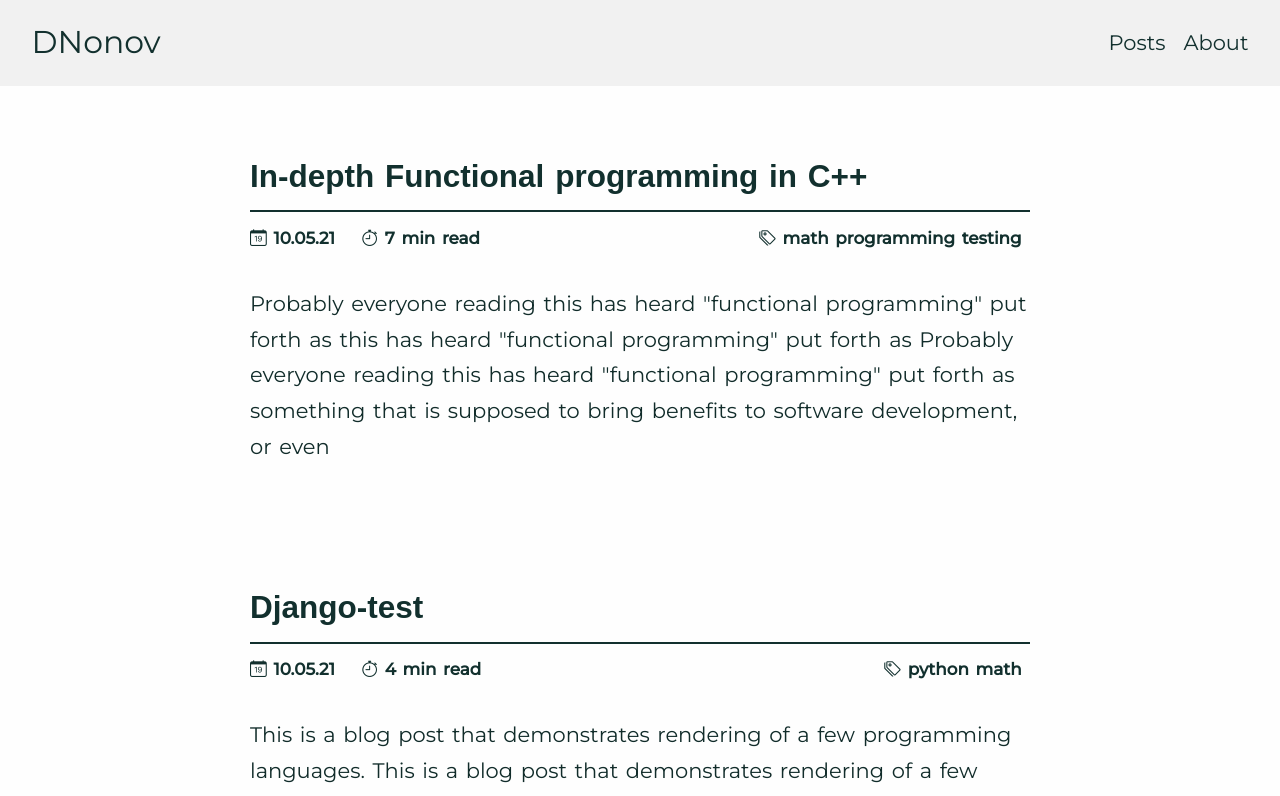
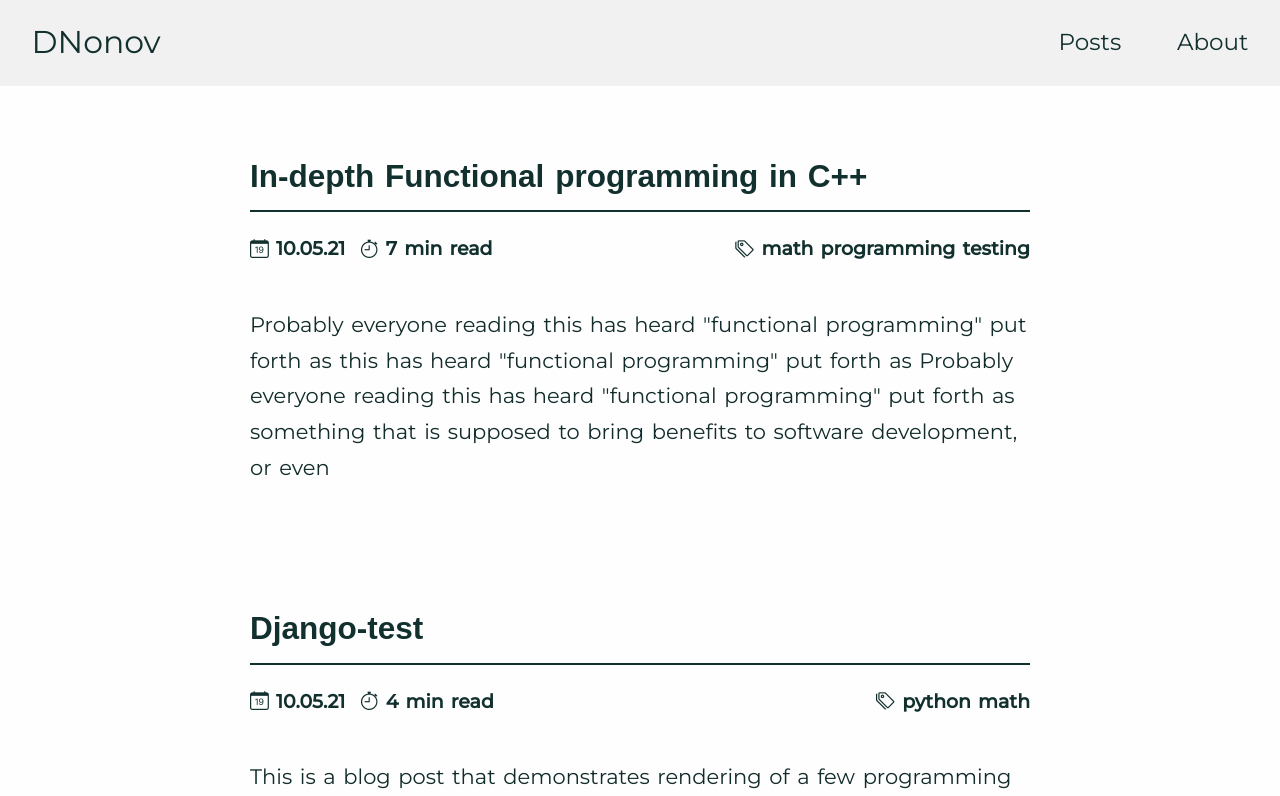
Before and after one commit to DNonov/blog, a Next.js app: page / in a window 1280 px wide. Shown: the top 796 px of the page. Built offline with nearby package versions, Linux system fonts and the light colour scheme; a web font is replaced by a local one.

Commit message:
Move the tag metadata to the new line on xs devices

```diff
--- a/components/BlogPostTitleSection.jsx
+++ b/components/BlogPostTitleSection.jsx
@@ -9,10 +9,10 @@ export default function BlogPostTitleSection({data}) {
       </Link>
       <div className="post-metadata">
         <span className="post-publish-date">
-          <b><i className="bi bi-calendar-date"></i>&nbsp;{data.publishDate} &nbsp; &nbsp;</b>
+          <b><i className="bi bi-calendar-date"></i>&nbsp;{data.publishDate} &nbsp;</b>
           <b><i className="bi bi-stopwatch"></i>&nbsp;{timeToFinishReading(data.content)} min read</b>
         </span>
-          <b><span className="post-publish-date"><i className="bi bi-tags"></i>&nbsp;{data.tags}</span></b>
+          <b><span className="post-tags"><i className="bi bi-tags"></i>&nbsp;{data.tags}</span></b>
       </div>
     </aside>
   );
--- a/styles/BlogPostTitleSection.css
+++ b/styles/BlogPostTitleSection.css
@@ -18,8 +18,17 @@
 .post-metadata {
   display: flex;
   justify-content: space-between;
-  padding: 0.5em 0.5em 0.5em 0em;
-  font-size: 0.8em;
+  padding: 1em 0em 0.5em 0em;
+  font-size: 0.9em;
+}
+
+.post-tags {
+  display: flex;
+}
+
+.post-publish-date {
+  display: flex;
+  margin-bottom: 0.5em;
 }
 
 li > .post-title-section {
--- a/styles/Navbar.css
+++ b/styles/Navbar.css
@@ -8,13 +8,14 @@
 .navbar-menu {
   display: flex;
   flex: 1;
-  max-width: 140px;
+  max-width: 150px;
   justify-content: space-between;
   padding-inline-start: 0;
 }
 
 .navbar-menu-item {
   display: flex;
+  font-size: 1.3em;
 }
 
 .logo {
@@ -26,8 +27,9 @@
 
 /* XS devices (normal phones, 300px and up) */
 @media only screen and (min-width: 300px) {
-  .logo { font-size: 1em; }
-  .navbar-menu { max-width: 100px; }
+  .logo { font-size: 1.2em; }
+  .navbar-menu { max-width: 110px; }
+  .navbar-menu-item { font-size: 1.1em; }
   .navbar { padding: 0.2em 1.5em; }
 }
 
@@ -40,8 +42,7 @@
 /* M devices (landscape tablets, 768px and up) */
 @media only screen and (min-width: 768px) {
   .logo { font-size: 1.5em; }
-  .navbar-menu { max-width: 140px; }
-
+  .navbar-menu { max-width: 190px; }
 }
 
 /* L devices (laptops/desktops, 992px and up) */
--- a/styles/globals.css
+++ b/styles/globals.css
@@ -91,6 +91,14 @@ blockquote {
   .post {
     width: 90%;
   }
+
+  .post-tags { display: flex; }
+  .post-metadata { flex-direction: column; }
+
+  .post-publish-date {
+    display: flex;
+    margin-bottom: 0.5em;
+  }
 }
 
 /* S devices (portrait tablets and large phones, 600px and up) */
```
